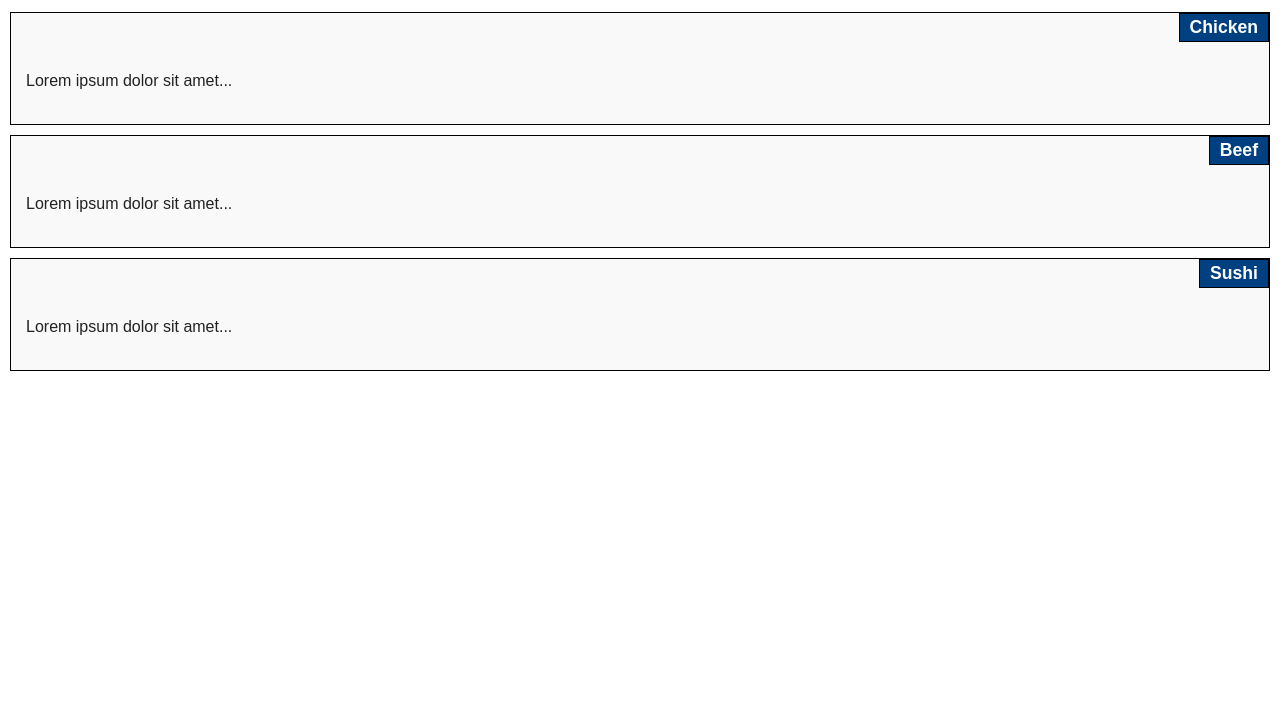
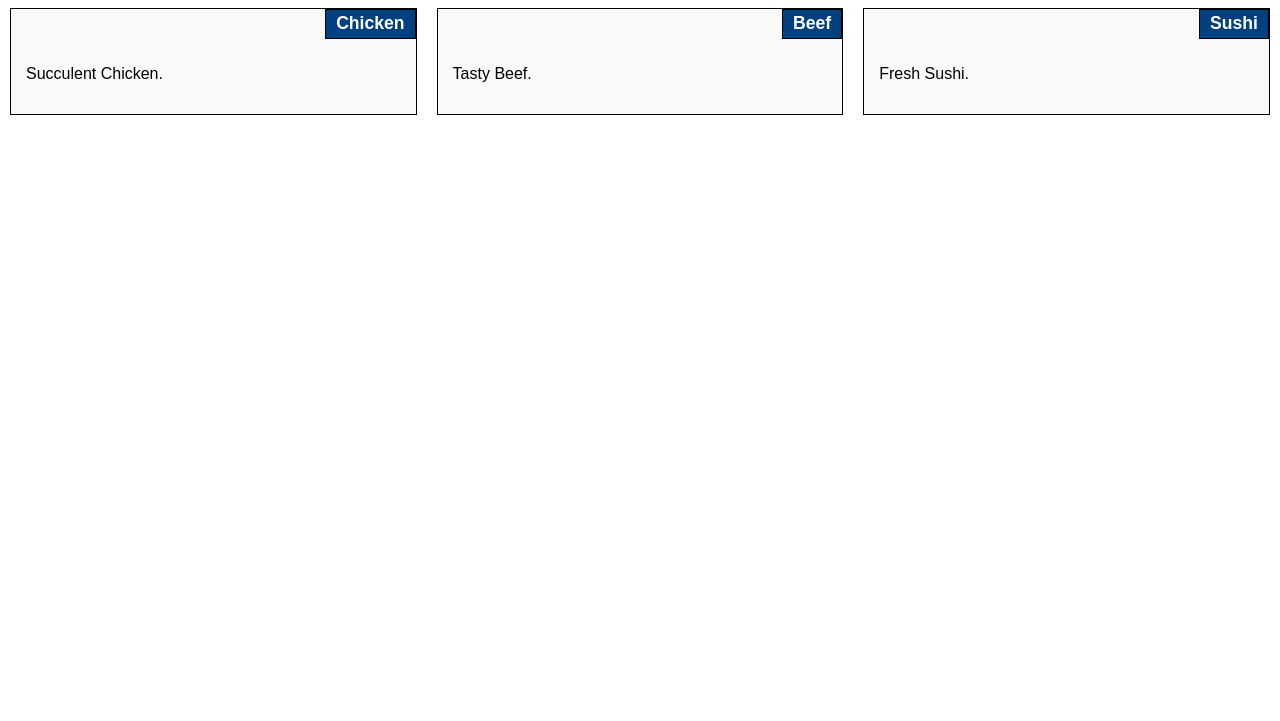
Before and after one commit to BranchUnknown/Coursera, a plain HTML site: page docs/index.html in a window 1280 px wide. Shown: the part 79-800 px from the top of the page. Drawn offline with Linux system fonts and the light colour scheme; files that its build step writes are made by us from their sources.

Commit message:
Add container

```diff
--- a/docs/css/styles.css
+++ b/docs/css/styles.css
@@ -1,27 +1,36 @@
+/* Reset some defaults */
 * {
   box-sizing: border-box;
 }
 
 body {
   font-family: Arial, sans-serif;
-  line-height: 1.5;
-  background-color: #fff;
-  color: #222; /* High contrast text */
   margin: 0;
+  padding: 0;
 }
 
 h1 {
   text-align: center;
+  margin: 20px 0;
 }
 
+/* Container clearfix */
+.container::after {
+  content: "";
+  display: table;
+  clear: both;
+}
+
+/* Section box styling */
 .section {
   border: 1px solid #000;
-  padding: 40px 15px 15px;
+  background-color: #f9f9f9;
+  padding: 40px 15px 15px; /* top padding leaves space for label */
   position: relative;
-  background-color: #f9f9f9;
   margin: 10px;
 }
 
+/* Label styling */
 .title {
   position: absolute;
   top: 0px;
@@ -31,40 +40,32 @@ h1 {
   background-color: #004080;
   color: #fff;
   font-size: 1.1em;
-  margin: 0;   /* remove default h2 margin */
+  margin: 0;
   line-height: 1;
 }
-}
 
-/* Desktop */
+/* Desktop: 3 columns */
 @media (min-width: 992px) {
   .section {
     float: left;
-    width: calc(33.33% - 20px);
+    width: calc(33.33% - 20px); /* subtract horizontal margins */
   }
 }
 
-/* Tablet */
+/* Tablet: 2 columns + 1 full width */
 @media (min-width: 768px) and (max-width: 991px) {
   .section {
     float: left;
     width: calc(50% - 20px);
   }
   .section:nth-child(3) {
-    width: 100%;
+    width: calc(100% - 20px);
   }
 }
 
-/* Mobile */
+/* Mobile: stacked */
 @media (max-width: 767px) {
   .section {
-    width: 100%;
+    width: calc(100% - 20px);
   }
 }
-
-/* Floats so container wraps around sections */
-.container::after {
-  content: "";
-  display: table;
-  clear: both;
-}
--- a/docs/index.html
+++ b/docs/index.html
@@ -4,34 +4,28 @@
   <meta charset="UTF-8">
   <meta name="viewport" content="width=device-width, initial-scale=1.0">
   <title>Our Menu</title>
-  <link rel="stylesheet" href="css/styles.css">
+  <link rel="stylesheet" href="styles.css">
 </head>
 <body>
-  <header>
-    <h1>Our Menu</h1>
-  </header>
 
-  <main>
+  <h1>Our Menu</h1>
+
+  <main class="container">
     <section class="section chicken" aria-labelledby="chicken-title">
       <h2 id="chicken-title" class="title">Chicken</h2>
-      <p>
-        Lorem ipsum dolor sit amet...
-      </p>
+      <p>Succulent Chicken.</p>
     </section>
 
     <section class="section beef" aria-labelledby="beef-title">
       <h2 id="beef-title" class="title">Beef</h2>
-      <p>
-        Lorem ipsum dolor sit amet...
-      </p>
+      <p>Tasty Beef.</p>
     </section>
 
     <section class="section sushi" aria-labelledby="sushi-title">
       <h2 id="sushi-title" class="title">Sushi</h2>
-      <p>
-        Lorem ipsum dolor sit amet...
-      </p>
+      <p>Fresh Sushi.</p>
     </section>
   </main>
+
 </body>
 </html>
```
